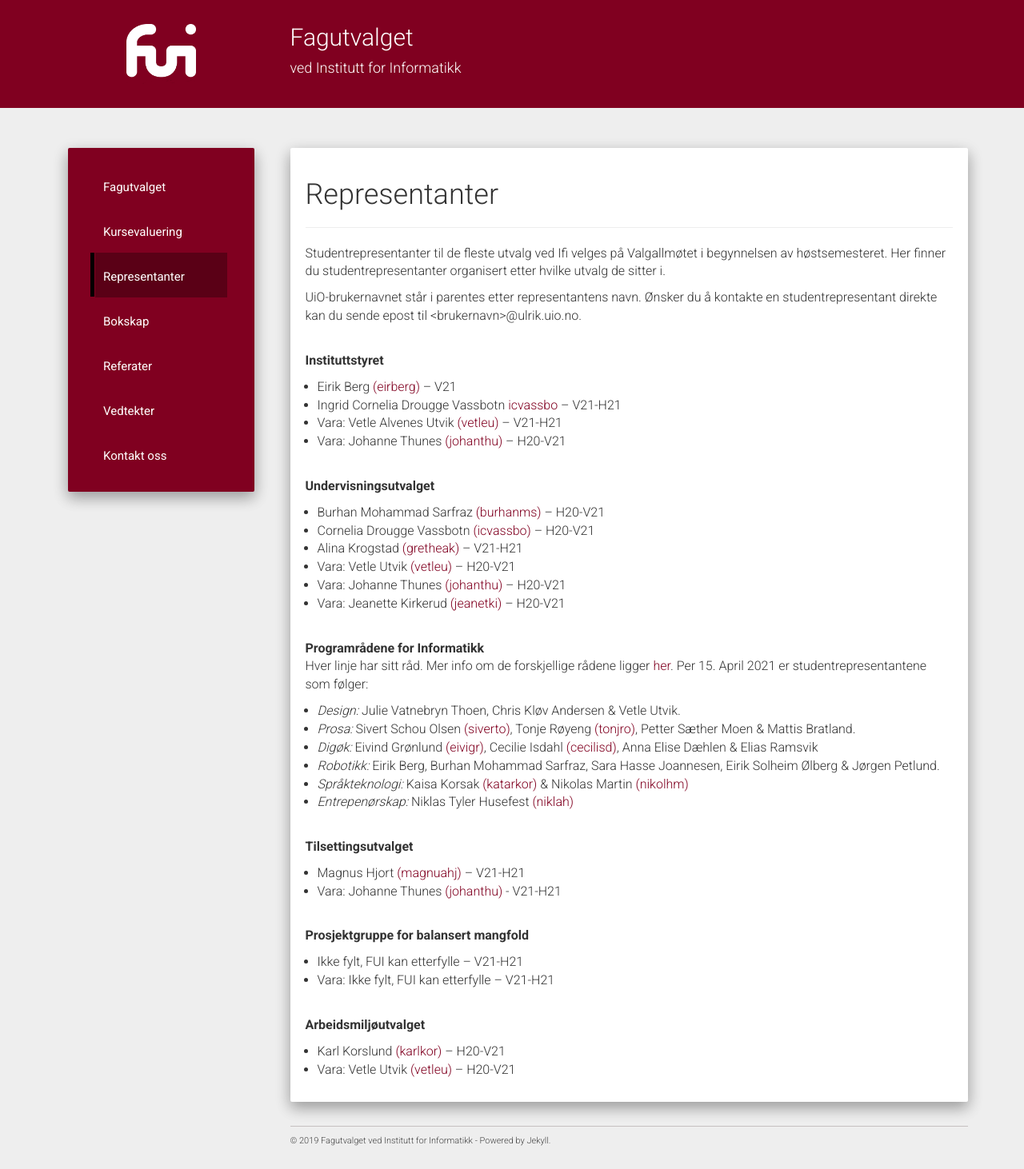
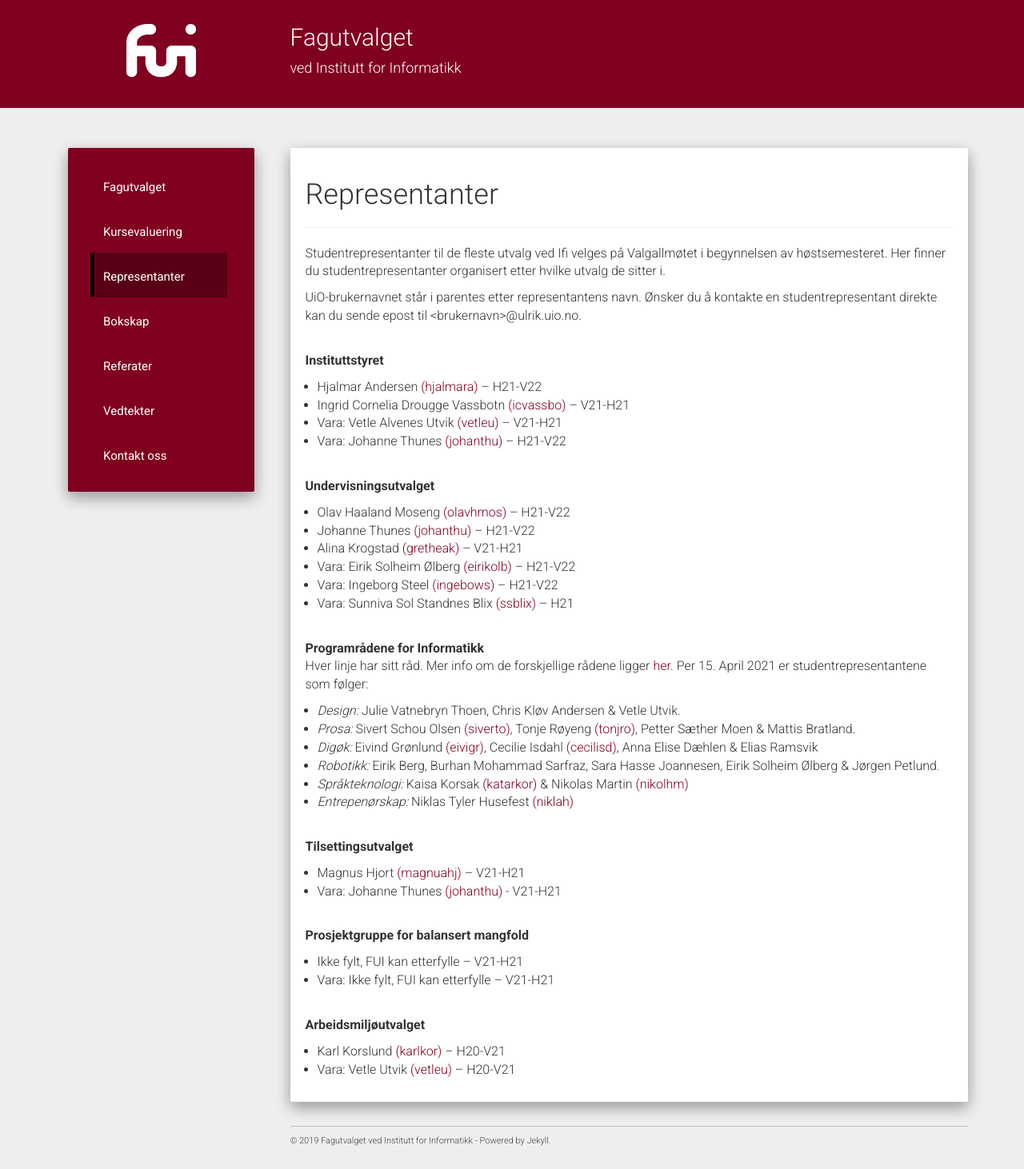
Before and after one commit to fui/fui.github.io, a Jekyll site: the page built from pages/representanter.md, in a window 1280 px wide. Shown: the whole page at 80% size. Built offline with Jekyll 4.4.1, drawn with Linux system fonts in a browser that asks for light colours; nearby versions of some CDN libraries.

Commit message:
Deloppdatering H21
Oppdatert instituttstyre og undervisningsutvalg H21. Mangler arbeidsmiljøutvalg.

```diff
--- a/pages/representanter.md
+++ b/pages/representanter.md
@@ -19,19 +19,19 @@ UiO-brukernavnet står i parentes etter representantens navn. Ønsker du
 <br><br>
 
 **Instituttstyret**
-* Eirik Berg [(eirberg)](mailto:eirberg@ulrik.uio.no) – V21
-* Ingrid Cornelia Drougge Vassbotn [icvassbo](mailto:icvassbo@ifi.uio.no) – V21-H21
+* Hjalmar Andersen [(hjalmara)](mailto:hjalmara@ifi.uio.no) – H21-V22
+* Ingrid Cornelia Drougge Vassbotn [(icvassbo)](mailto:icvassbo@ifi.uio.no) – V21-H21
 * Vara: Vetle Alvenes Utvik [(vetleu)](mailto:vetleu@ulrik.uio.no) – V21-H21
-* Vara: Johanne Thunes [(johanthu)](mailto:johanthu@ulrik.uio.no) – H20-V21
+* Vara: Johanne Thunes [(johanthu)](mailto:johanthu@ulrik.uio.no) – H21-V22
 <br><br>
 
 **Undervisningsutvalget**
-* Burhan Mohammad Sarfraz [(burhanms)](mailto:burhanms@ulrik.uio.no) – H20-V21
-* Cornelia Drougge Vassbotn [(icvassbo)](mailto:icvassbo@student.matnat.uio.no) – H20-V21
+* Olav Haaland Moseng [(olavhmos)](mailto:olavhmos@ifi.uio.no) – H21-V22
+* Johanne Thunes [(johanthu)](mailto:johanthu@ulrik.uio.no) – H21-V22
 * Alina Krogstad [(gretheak)](mailto:gretheak@ulrik.uio.no) – V21-H21
-* Vara: Vetle Utvik [(vetleu)](mailto:vetleu@uio.no) – H20-V21
-* Vara: Johanne Thunes [(johanthu)](mailto:johanthu@student.matnat.uio.no) – H20-V21
-* Vara: Jeanette Kirkerud [(jeanetki)](mailto:jeanetki@ulrik.uio.no) – H20-V21
+* Vara: Eirik Solheim Ølberg [(eirikolb)](mailto:eirikolb@ifi.uio.no) – H21-V22
+* Vara: Ingeborg Steel [(ingebows)](mailto:ingebows@uio.no) – H21-V22
+* Vara: Sunniva Sol Standnes Blix [(ssblix)](mailto:ssblix@uio.no) – H21
 <br><br>
 
 **Programrådene for Informatikk**<br>
```
